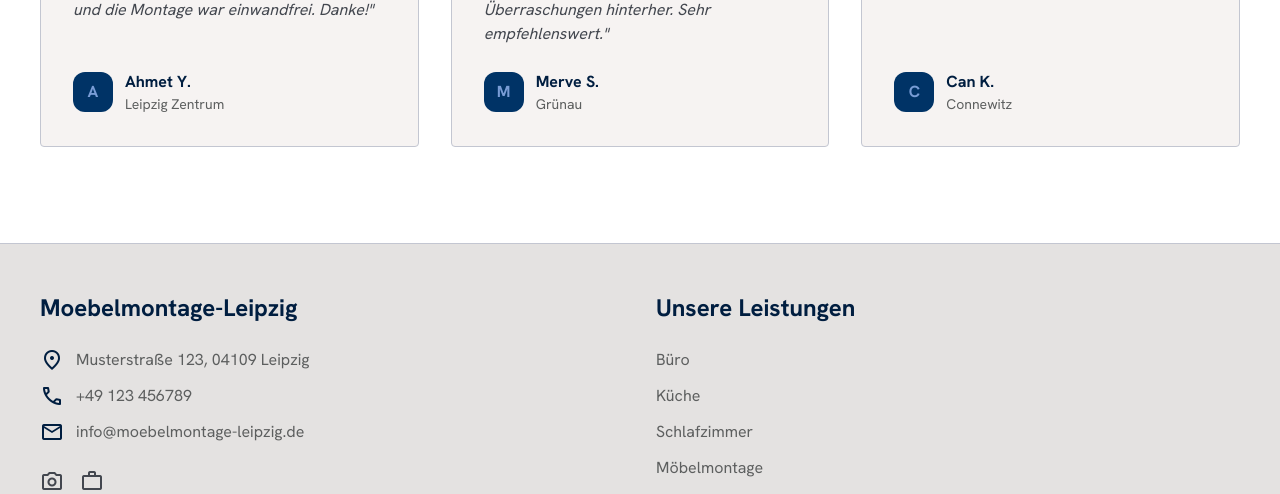
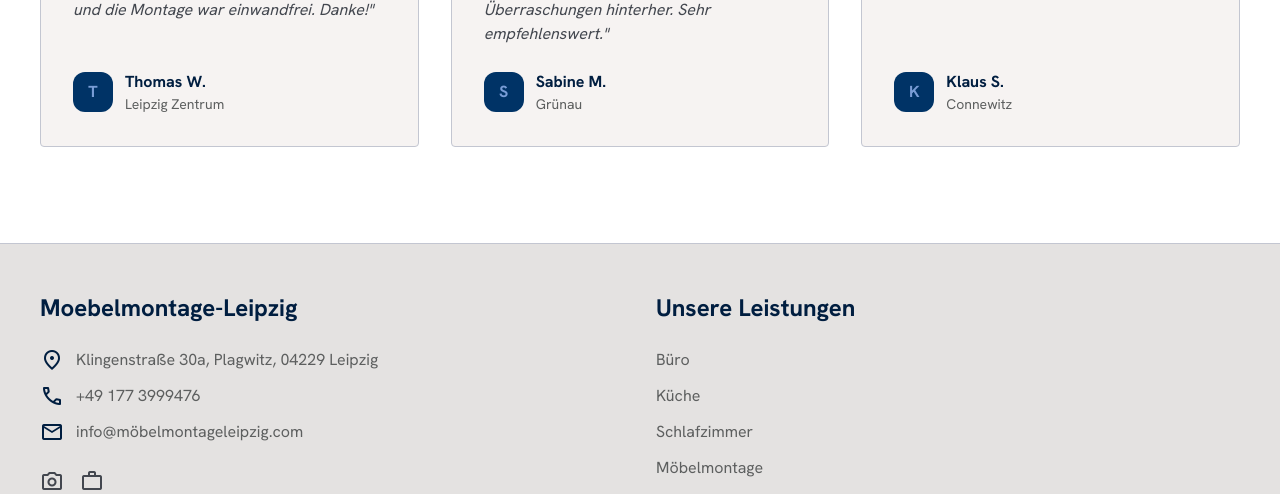
Before and after one commit to cevahir72/leipzig-montage, a Next.js app: page / in a window 1280 px wide. Shown: the part 6167-6661 px from the top of the page. Built offline with nearby package versions, Linux system fonts and the light colour scheme.

Commit message:
changes-3

```diff
--- a/app/impressum/page.tsx
+++ b/app/impressum/page.tsx
@@ -35,17 +35,17 @@ export default function Impressum() {
                   <h2 className="font-headline-lg text-headline-lg text-primary mb-4">Angaben gemäß § 5 TMG</h2>
                   <p className="mb-2">
                     Möbelmontage Leipzig<br />
-                    Inhaber: [Vorname Nachname]<br />
-                    Musterstraße 123<br />
-                    04109 Leipzig
+                    Inhaber: Erdem Kaya<br />
+                    Klingenstraße 30a, Plagwitz<br />
+                    04229 Leipzig
                   </p>
                 </div>
 
                 <div>
                   <h3 className="font-headline-md text-headline-md text-primary mb-3">Kontakt</h3>
                   <p>
-                    Telefon: +49 123 456789<br />
-                    E-Mail: info@moebelmontage-leipzig.de
+                    Telefon: +49 177 3999476<br />
+                    E-Mail: info@möbelmontageleipzig.com
                   </p>
                 </div>
 
@@ -53,16 +53,16 @@ export default function Impressum() {
                   <h3 className="font-headline-md text-headline-md text-primary mb-3">Umsatzsteuer-ID</h3>
                   <p>
                     Umsatzsteuer-Identifikationsnummer gemäß § 27 a Umsatzsteuergesetz:<br />
-                    DE [XXXXX]
+                    DE334778517
                   </p>
                 </div>
 
                 <div>
                   <h3 className="font-headline-md text-headline-md text-primary mb-3">Verantwortlich für den Inhalt nach § 55 Abs. 2 RStV</h3>
                   <p>
-                    [Vorname Nachname]<br />
-                    Musterstraße 123<br />
-                    04109 Leipzig
+                    Erdem Kaya<br />
+                    Klingenstraße 30a, Plagwitz<br />
+                    04229 Leipzig
                   </p>
                 </div>
 
--- a/app/page.tsx
+++ b/app/page.tsx
@@ -303,14 +303,14 @@ export default function Home() {
                       <span className="material-symbols-outlined text-3xl">call</span>
                       <div>
                         <p className="font-label-caps uppercase text-sm opacity-60">Schnelle Kontaktaufnahme</p>
-                        <p className="text-xl font-bold">+49 (0) 123 456 789</p>
+                        <p className="text-xl font-bold">+49 177 3999476</p>
                       </div>
                     </div>
                     <div className="flex items-start gap-4">
                       <span className="material-symbols-outlined text-3xl">mail</span>
                       <div>
                         <p className="font-label-caps uppercase text-sm opacity-60">E-Mail</p>
-                        <p className="text-xl font-bold">info@leipzig-montage.de</p>
+                        <p className="text-xl font-bold">info@möbelmontageleipzig.com</p>
                       </div>
                     </div>
                     <div className="flex items-start gap-4">
@@ -383,9 +383,9 @@ export default function Home() {
                 </div>
                 <p className="italic text-on-surface-variant mb-6 flex-1">&quot;Ich habe Hilfe bei der Montage meines IKEA Pax Schranks bekommen. Sehr professionelles Team, pünktlich gekommen und die Montage war einwandfrei. Danke!&quot;</p>
                 <div className="flex items-center gap-3">
-                  <div className="w-10 h-10 rounded-full bg-primary-container flex items-center justify-center text-on-primary-container font-bold">A</div>
+                  <div className="w-10 h-10 rounded-full bg-primary-container flex items-center justify-center text-on-primary-container font-bold">T</div>
                   <div>
-                    <p className="font-bold text-primary">Ahmet Y.</p>
+                    <p className="font-bold text-primary">Thomas W.</p>
                     <p className="text-sm text-secondary">Leipzig Zentrum</p>
                   </div>
                 </div>
@@ -402,9 +402,9 @@ export default function Home() {
                 </div>
                 <p className="italic text-on-surface-variant mb-6 flex-1">&quot;Sie haben die gesamte Küche in meiner neuen Wohnung montiert. Die Festpreisgarantie ist großartig, keine Überraschungen hinterher. Sehr empfehlenswert.&quot;</p>
                 <div className="flex items-center gap-3">
-                  <div className="w-10 h-10 rounded-full bg-primary-container flex items-center justify-center text-on-primary-container font-bold">M</div>
+                  <div className="w-10 h-10 rounded-full bg-primary-container flex items-center justify-center text-on-primary-container font-bold">S</div>
                   <div>
-                    <p className="font-bold text-primary">Merve S.</p>
+                    <p className="font-bold text-primary">Sabine M.</p>
                     <p className="text-sm text-secondary">Grünau</p>
                   </div>
                 </div>
@@ -421,9 +421,9 @@ export default function Home() {
                 </div>
                 <p className="italic text-on-surface-variant mb-6 flex-1">&quot;Die Montage unserer Büromöbel war sehr schnell. Sie arbeiten wirklich sauber und gewissenhaft. Preis-Leistung 10/10.&quot;</p>
                 <div className="flex items-center gap-3">
-                  <div className="w-10 h-10 rounded-full bg-primary-container flex items-center justify-center text-on-primary-container font-bold">C</div>
+                  <div className="w-10 h-10 rounded-full bg-primary-container flex items-center justify-center text-on-primary-container font-bold">K</div>
                   <div>
-                    <p className="font-bold text-primary">Can K.</p>
+                    <p className="font-bold text-primary">Klaus S.</p>
                     <p className="text-sm text-secondary">Connewitz</p>
                   </div>
                 </div>
--- a/components/Footer.tsx
+++ b/components/Footer.tsx
@@ -21,15 +21,15 @@ export default function Footer() {
           <div className="space-y-3 text-secondary">
             <p className="flex items-center gap-3">
               <span className="material-symbols-outlined text-primary text-xl">location_on</span>
-              Musterstraße 123, 04109 Leipzig
+              Klingenstraße 30a, Plagwitz, 04229 Leipzig
             </p>
             <p className="flex items-center gap-3">
               <span className="material-symbols-outlined text-primary text-xl">call</span>
-              <a href="tel:+49123456789" className="hover:text-primary transition-colors">+49 123 456789</a>
+              <a href="tel:+491773999476" className="hover:text-primary transition-colors">+49 177 3999476</a>
             </p>
             <p className="flex items-center gap-3">
               <span className="material-symbols-outlined text-primary text-xl">mail</span>
-              <a href="mailto:info@moebelmontage-leipzig.de" className="hover:text-primary transition-colors">info@moebelmontage-leipzig.de</a>
+              <a href="mailto:info@möbelmontageleipzig.com" className="hover:text-primary transition-colors">info@möbelmontageleipzig.com</a>
             </p>
           </div>
           <div className="flex gap-4 mt-6">
```
